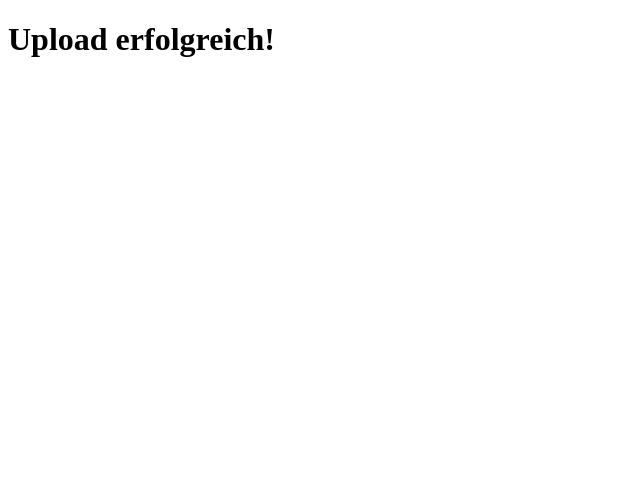
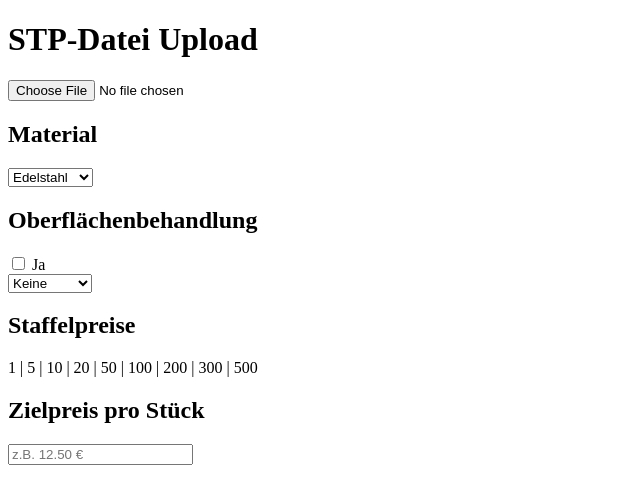
Before and after one commit to Starkspan/Rechner-Neu, a plain HTML site: page index.html in a window 1280 px wide. Shown: the whole page, without its empty margins (0-640 px from the left). Drawn offline with Linux system fonts and the light colour scheme.

Commit message:
Add files via upload

```diff
--- a/index.html
+++ b/index.html
@@ -1 +1,33 @@
-<!DOCTYPE html><html><head><title>Starkspan CNC</title></head><body><h1>Upload erfolgreich!</h1></body></html>
+
+<!DOCTYPE html>
+<html lang="de">
+<head>
+    <meta charset="UTF-8">
+    <title>Starkspan CNC Preisrechner</title>
+</head>
+<body>
+    <h1>STP-Datei Upload</h1>
+    <input type="file" accept=".stp,.step" />
+    <h2>Material</h2>
+    <select>
+        <option>Edelstahl</option>
+        <option>Aluminium</option>
+        <option>Stahl</option>
+        <option>Messing</option>
+    </select>
+    <h2>Oberflächenbehandlung</h2>
+    <input type="checkbox" id="treatment" />
+    <label for="treatment">Ja</label>
+    <br>
+    <select>
+        <option>Keine</option>
+        <option>Härten</option>
+        <option>Vernickeln</option>
+        <option>Eloxieren</option>
+    </select>
+    <h2>Staffelpreise</h2>
+    <p>1 | 5 | 10 | 20 | 50 | 100 | 200 | 300 | 500</p>
+    <h2>Zielpreis pro Stück</h2>
+    <input type="text" placeholder="z.B. 12.50 €" />
+</body>
+</html>
```
